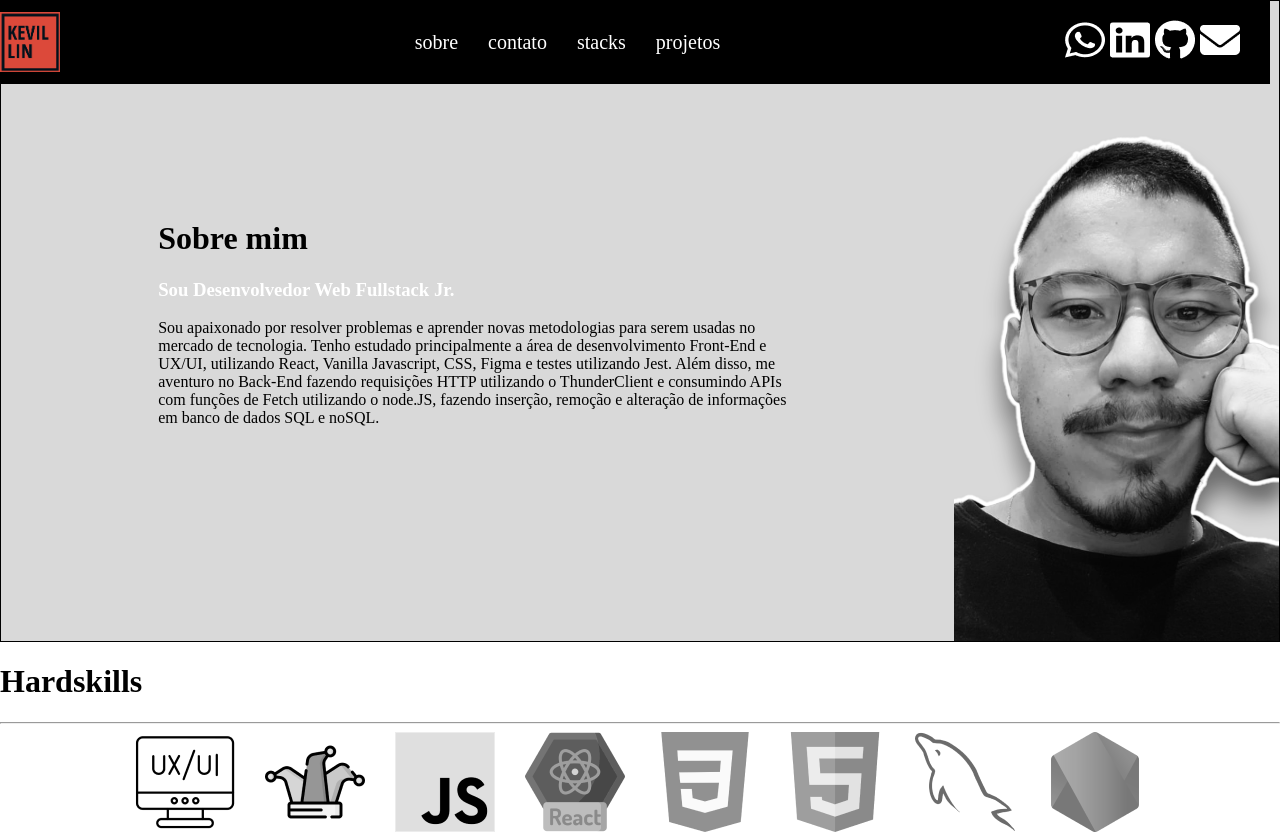
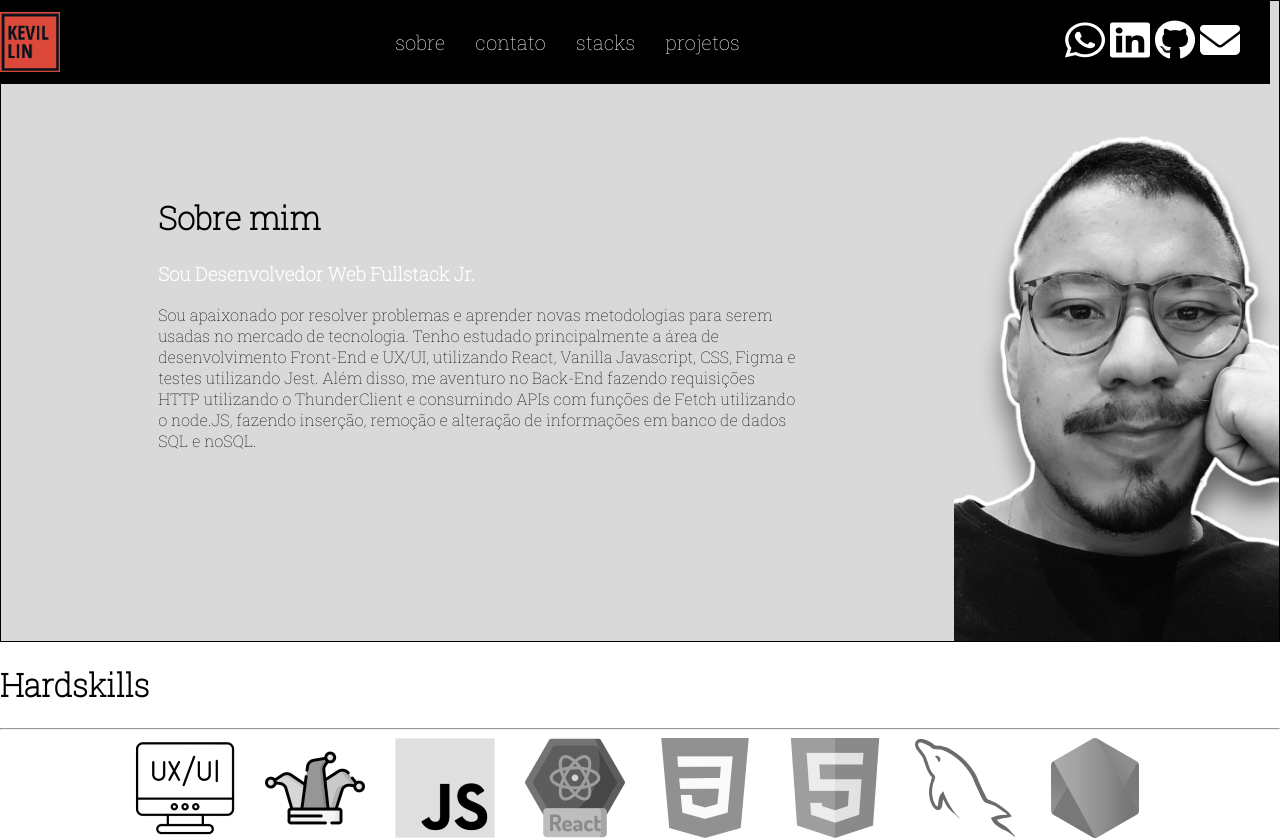
Before and after one commit to kevillin/portfolio, a React (Vite) app: page / in a window 1280 px wide. Shown: the top 840 px of the page. Built offline with nearby package versions, Linux system fonts and the light colour scheme; no server answers.

Commit message:
feat: adiciona fonte e scroll suave ao apertar nos links

```diff
--- a/src/App.css
+++ b/src/App.css
@@ -1,3 +1,10 @@
+@import url('https://fonts.googleapis.com/css2?family=Roboto+Slab:wght@100&display=swap');
+
 body {
-  margin: 0
+  margin: 0;
+  font-family: 'Roboto Slab', serif;
 }
+
+html {
+  scroll-behavior: smooth;
+}
```
